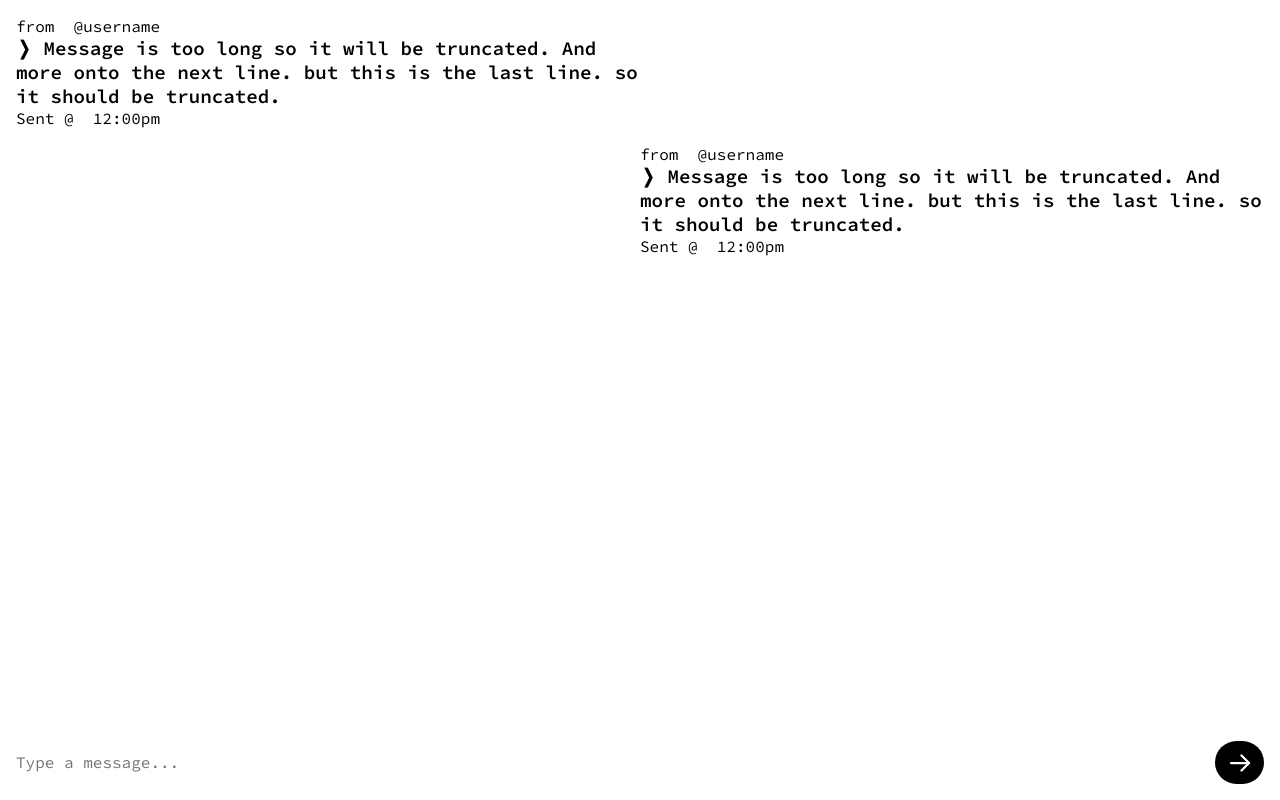
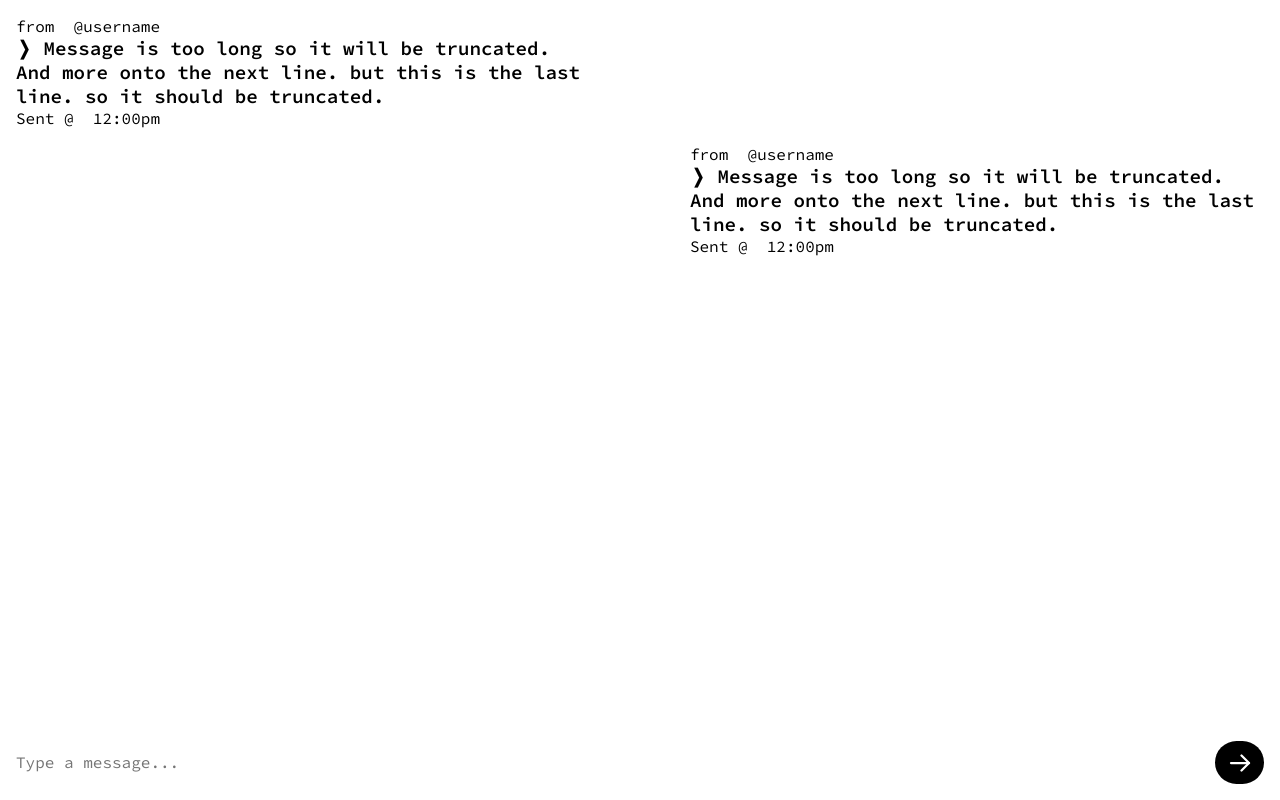
Before and after one commit to prajeshElEvEn/text-io, a React (Create React App) app: page /text in a window 1280 px wide. Built offline with nearby package versions, Linux system fonts and the light colour scheme.

Commit message:
frontend complete

```diff
--- a/src/styles/App.css
+++ b/src/styles/App.css
@@ -50,7 +50,7 @@
 }
 .text-container .text .text-box .text-chat .chat-box-container .chat-box {
   font-family: "Source Code Pro", monospace;
-  width: 50%;
+  width: 46%;
   margin-bottom: 1rem;
 }
 .text-container .text .text-box .text-chat .chat-box-container .chat-box .chat {
@@ -67,7 +67,7 @@
 }
 .text-container .text .text-box .text-chat .chat-box-container-left .chat-box {
   font-family: "Source Code Pro", monospace;
-  width: 50%;
+  width: 46%;
   margin-bottom: 1rem;
 }
 .text-container .text .text-box .text-chat .chat-box-container-left .chat-box .chat {
--- a/src/styles/App.sass
+++ b/src/styles/App.sass
@@ -47,7 +47,7 @@
                     // justify-content: flex-end
                     .chat-box
                         font-family: 'Source Code Pro', monospace
-                        width: 50%
+                        width: 46%
                         margin-bottom: 1rem
                         .chat
                             font-size: 1rem
@@ -62,7 +62,7 @@
                     justify-content: flex-end
                     .chat-box
                         font-family: 'Source Code Pro', monospace
-                        width: 50%
+                        width: 46%
                         margin-bottom: 1rem
                         .chat
                             font-size: 1rem
```
